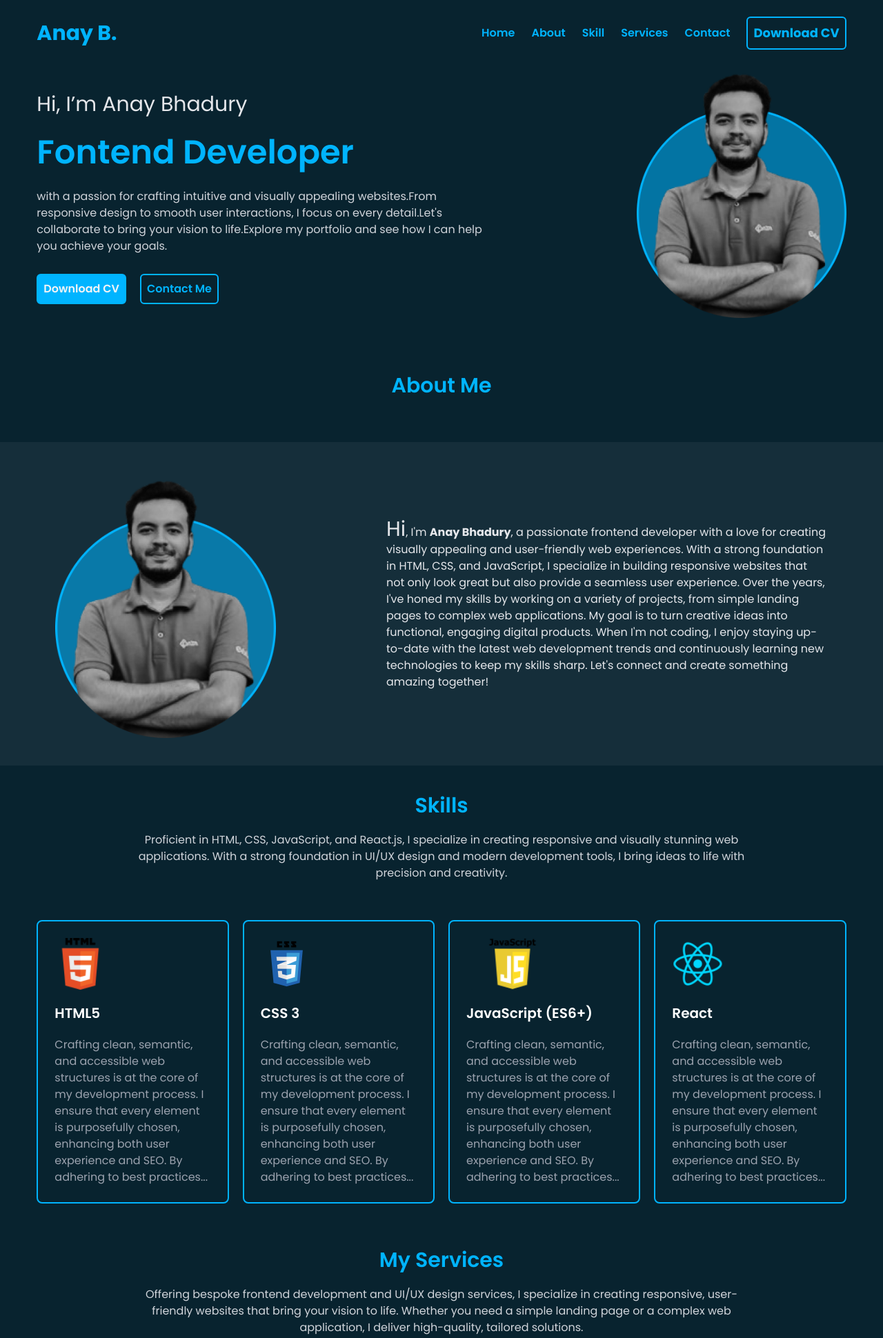
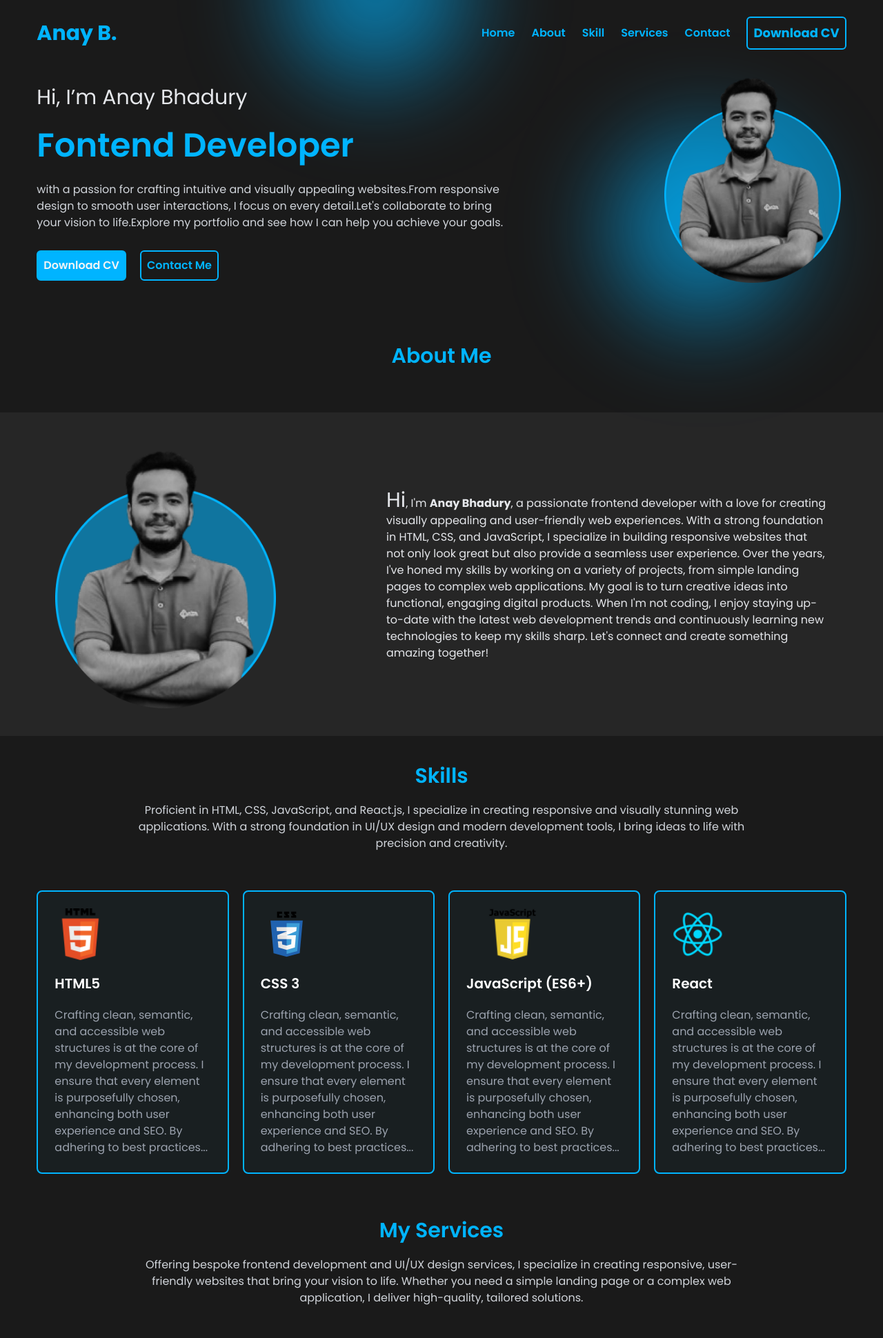
Before and after one commit to anaybhadury/dev-portfolio-repo, a plain HTML site: page index.html in a window 1280 px wide. Shown: the top 1940 px of the page at 69% size. Drawn offline with nearby package versions, Linux system fonts and the light colour scheme.

Commit message:
some changes

```diff
--- a/index.html
+++ b/index.html
@@ -26,7 +26,7 @@
                 extend: {
                     colors: {
                         'primary-color': '#00B4FF',
-                        'secondary-color': '',
+                        'secondary-color': '#00B4FF6E',
                         'bg-color': '#08232F'
                     },
                     backgroundImage: {
@@ -39,16 +39,25 @@
             }
         }
     </script>
+    <style>
+        .light-effect{
+            background-image: radial-gradient(#00b3ffd1, #00b3ff00);
+            filter: blur(62px);
+        }
+    </style>
 </head>
 
-<body class="font-poppins bg-bg-color">
+<body class="font-poppins bg-[#1A1A1A]">
     <header class="">
-        <section class="container mx-auto ">
+
+        <section class="container mx-auto relative">
+            <div class="light-effect -top-44 left-96 h-80 w-80 rounded-full absolute -z-10 hidden md:block"></div>
             <!-- navbar section start -->
             <nav class="flex justify-between md:pt-6 w-11/12 pt-4 items-center mx-auto mb-5 ">
                 <div class="">
                     <h1 class="text-3xl font-bold text-primary-color">Anay B.</h1>
                 </div>
+                <div class="bg-gradient-to-r from-blue-500 via-green-500 to-purple-500"></div>
                 <div class="flex justify-center items-center">
                     <ul class="md:flex md:gap-6 text-primary-color hidden">
                         <li class="text-md font-semibold"><a href="">Home</a></li>
@@ -89,8 +98,9 @@
                     </div>
                 </div>
 
-                <div class=>
-                    <img src="./assets/main-photo.png" alt="">
+                <div class="w-1/2 p-2 rounded-full relative">
+                    <img class="" src="./assets/main-photo.png" alt="">
+                    <div class="light-effect top-20 -left-24 h-80 w-80 rounded-full absolute -z-10 hidden md:block"></div>
                 </div>
             </div>
             <!-- banner section end -->
@@ -134,7 +144,7 @@
             </div>
             <div class="grid grid-cols-1 md:grid-cols-2 lg:grid-cols-4 gap-5 text-white">
                 <!-- card 1 -->
-                <div class="border-primary-color border-2 py-6 px-6 rounded-lg">
+                <div class="border-primary-color bg-[#00B2FC08] border-2 py-6 px-6 rounded-lg ">
                     <img class="mb-5" src="./assets/logos/html.png" alt="">
                     <h1 class="mb-5 text-xl font-semibold">HTML5</h1>
                     <p class="text-gray-400">Crafting clean, semantic, and accessible web structures is at the core of
@@ -143,7 +153,7 @@
                 </div>
 
                 <!-- card 2 -->
-                <div class="border-primary-color border-2 py-6 px-6 rounded-lg">
+                <div class="border-primary-color bg-[#00B2FC08] border-2 py-6 px-6 rounded-lg">
                     <img class="mb-5" src="./assets/logos/css.png" alt="">
                     <h1 class="mb-5 text-xl font-semibold">CSS 3</h1>
                     <p class="text-gray-400">Crafting clean, semantic, and accessible web structures is at the core of
@@ -152,7 +162,7 @@
                 </div>
 
                 <!-- card 3 -->
-                <div class="border-primary-color border-2 py-6 px-6 rounded-lg">
+                <div class="border-primary-color bg-[#00B2FC08] border-2 py-6 px-6 rounded-lg">
                     <img class="mb-5" src="./assets/logos/javascript.png" alt="">
                     <h1 class="mb-5 text-xl font-semibold">JavaScript (ES6+)</h1>
                     <p class="text-gray-400">Crafting clean, semantic, and accessible web structures is at the core of
@@ -161,7 +171,7 @@
                 </div>
 
                 <!-- card 4 -->
-                <div class="border-primary-color border-2 py-6 px-6 rounded-lg">
+                <div class="border-primary-color bg-[#00B2FC08] border-2 py-6 px-6 rounded-lg">
                     <img class="mb-5" src="./assets/logos/react-js.png" alt="">
                     <h1 class="mb-5 text-xl font-semibold">React</h1>
                     <p class="text-gray-400">Crafting clean, semantic, and accessible web structures is at the core of
@@ -263,9 +273,9 @@
         <!-- contact section end -->
     </main>
 
-    <footer  class="bg-[#252525]">
+    <footer  class="">
         <!-- footer section start -->
-        <section class="container mx-auto md:py-20 py-10 w-11/12">
+        <section class="container mx-auto md:py-20 py-10 w-11/12 bg-[#252525]">
             <div class="flex justify-around flex-col md:flex-row text-center">
                 <div class="space-y-3 mb-10">
                     <h1 class="text-2xl text-white">Contact Information</h1>
--- a/tailwind.config.js
+++ b/tailwind.config.js
@@ -5,7 +5,7 @@ module.exports = {
       extend: {
         colors: {
             'primary-color':'#00B4FF',
-            'secondary-color': '',
+            'secondary-color': '#00B4FF6E',
             'bg-color': '#08232F'
           },
             backgroundImage:{
```
